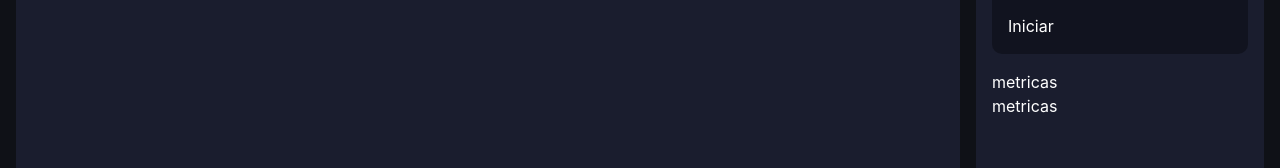
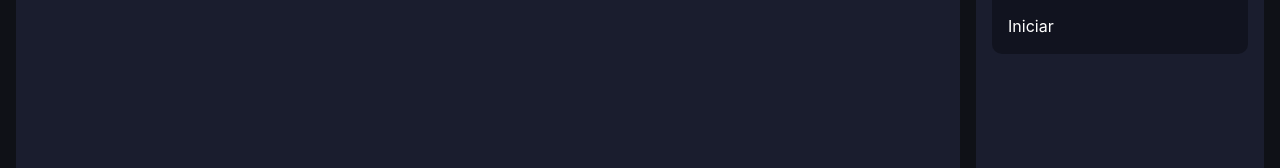
Before and after one commit to fcte-pi1/2026_1_PI1_Grupo02_Bruno, a React (Vite) app in the folder src/frontend/micromouse-dashborard/: page / in a window 1280 px wide. Shown: the part 270-438 px from the top of the page. Built offline with nearby package versions, Linux system fonts and the light colour scheme.

Commit message:
feat: adicionando componentes necessarios pra roteamento  de paginas  react

```diff
--- a/src/frontend/micromouse-dashborard/package.json
+++ b/src/frontend/micromouse-dashborard/package.json
@@ -12,7 +12,7 @@
   "dependencies": {
     "axios": "^1.16.1",
     "react": "^19.2.6",
-    "react-dom": "^19.2.6"
+    "react-router-dom": "^6.30.3"
   },
   "devDependencies": {
     "@eslint/js": "^10.0.1",
--- a/src/frontend/micromouse-dashborard/src/App.jsx
+++ b/src/frontend/micromouse-dashborard/src/App.jsx
@@ -1,61 +1,14 @@
-import {useState, useEffect, useRef} from 'react'
-import Navbar from './components/Navbar'
-import MazeCanvas from './components/MazeCanvas'
-import StatusPanel from './components/StatusPanel'
+import Dahsboard from "./pages/Dashboard.jsx";
+import Historico from "./pages/Historico.jsx";
+import {BrowserRouter, Route, Routes} from "react-router-dom";
 
-export default function App() {
-    const [faseAtual, setFaseAtual] = useState('Labirinto 01')
-    const [rodando, setRodando] = useState(false)
-    const [tempo, setTempo] = useState(0)
-    const [bateria, setBateria] = useState(100)
-    const [velocidade, setVelocidade] = useState(0)
-    const inicioRef = useRef(null)
-
-    useEffect(() => {
-        if (!rodando) return
-
-        // zera o tempo e marca denovo o inicio do cronometro
-
-        inicioRef.current = Date.now()
-        const intervalo = setInterval(() => {
-            setTempo(tempo => tempo + 10) // põe 10 milisegundo no tempo
-        }, 10) // a cada 10 milisegundo
-
-        return () => clearInterval(intervalo)// limpa o intervalo quando o componente for desmontado
-
-    }, [rodando])
-
+export default function App(){
     return (
-        <div style={{
-            backgroundColor: '#0f1117',
-            height: '100vh',
-            display: 'flex',
-            flexDirection: 'column',
-            color: 'white'
-        }}>
-            <Navbar faseAtual={faseAtual} onFaseChange={setFaseAtual}/>
-
-            <main style={{display: 'flex', flex: 1, gap: '1rem', padding: '1rem'}}>
-                <div style={{flex: 1, backgroundColor: '#1a1d2e', borderRadius: '12px', padding: '1rem'}}>
-                    <MazeCanvas fase={faseAtual}/>
-                    {/* passo a variavel faseAtual pra dentro de Maze canvas */}
-                </div>
-                <div style={{width: '288px', backgroundColor: '#1a1d2e', borderRadius: '12px', padding: '1rem'}}>
-                    <StatusPanel
-
-                        rodando={rodando} onRodando={setRodando}
-                        tempo={tempo} onTempo={setTempo}
-                        bateria={bateria} onBateria={setBateria}
-                        velocidade={velocidade} onVelocidade={setVelocidade}
-                        onToggle={() => {
-                            setRodando(r => !r)
-                        }}/>
-                </div>
-            </main>
-
-            <footer style={{textAlign: 'center', fontSize: '12px', color: '#6b7280', padding: '8px'}}>
-                MicroMouse
-            </footer>
-        </div>
+        <BrowserRouter>
+            <Routes>
+                <Route path="/" element={<Dahsboard/>}/>
+                <Route path="/historico" element={<Historico/>}/>
+            </Routes>
+        </BrowserRouter>
     )
 }
--- a/src/frontend/micromouse-dashborard/src/components/StatusPanel.jsx
+++ b/src/frontend/micromouse-dashborard/src/components/StatusPanel.jsx
@@ -54,8 +54,8 @@ export default function StatusPanel({
                             onToglle={onToggle} rodando={rodando}/>
             </div>
             <div id='metricas'>
-                <MetriCard titulo={'Bateria'} valor={bateria} onValor={onBateria} unidade={'%'}/>
-                <MetriCard titulo={'velocidade'} valor={velocidade} onValor={onVelocidade} unidade={'m/s'}/>
+                {/*<MetriCard titulo={'Bateria'} valor={bateria} onValor={onBateria} unidade={'%'}/>*/}
+                {/*<MetriCard titulo={'velocidade'} valor={velocidade} onValor={onVelocidade} unidade={'m/s'}/>*/}
             </div>
             <div id='resultado'>
 
--- a/src/frontend/micromouse-dashborard/src/pages/Dashboard.jsx
+++ b/src/frontend/micromouse-dashborard/src/pages/Dashboard.jsx
@@ -0,0 +1,61 @@
+import {useState, useEffect, useRef} from 'react'
+import Navbar from '../components/Navbar.jsx'
+import MazeCanvas from '../components/MazeCanvas'
+import StatusPanel from '../components/StatusPanel'
+
+export default function Dashboard() {
+    const [faseAtual, setFaseAtual] = useState('Labirinto 01')
+    const [rodando, setRodando] = useState(false)
+    const [tempo, setTempo] = useState(0)
+    const [bateria, setBateria] = useState(100)
+    const [velocidade, setVelocidade] = useState(0)
+    const inicioRef = useRef(null)
+
+    useEffect(() => {
+        if (!rodando) return
+
+        // zera o tempo e marca denovo o inicio do cronometro
+
+        inicioRef.current = Date.now()
+        const intervalo = setInterval(() => {
+            setTempo(tempo => tempo + 10) // põe 10 milisegundo no tempo
+        }, 10) // a cada 10 milisegundo
+
+        return () => clearInterval(intervalo)// limpa o intervalo quando o componente for desmontado
+
+    }, [rodando])
+
+    return (
+        <div style={{
+            backgroundColor: '#0f1117',
+            height: '100vh',
+            display: 'flex',
+            flexDirection: 'column',
+            color: 'white'
+        }}>
+            <Navbar faseAtual={faseAtual} onFaseChange={setFaseAtual}/>
+
+            <main style={{display: 'flex', flex: 1, gap: '1rem', padding: '1rem'}}>
+                <div style={{flex: 1, backgroundColor: '#1a1d2e', borderRadius: '12px', padding: '1rem'}}>
+                    <MazeCanvas fase={faseAtual}/>
+                    {/* passo a variavel faseAtual pra dentro de Maze canvas */}
+                </div>
+                <div style={{width: '288px', backgroundColor: '#1a1d2e', borderRadius: '12px', padding: '1rem'}}>
+                    <StatusPanel
+
+                        rodando={rodando} onRodando={setRodando}
+                        tempo={tempo} onTempo={setTempo}
+                        bateria={bateria} onBateria={setBateria}
+                        velocidade={velocidade} onVelocidade={setVelocidade}
+                        onToggle={() => {
+                            setRodando(r => !r)
+                        }}/>
+                </div>
+            </main>
+
+            <footer style={{textAlign: 'center', fontSize: '12px', color: '#6b7280', padding: '8px'}}>
+                MicroMouse
+            </footer>
+        </div>
+    )
+}
--- a/src/frontend/micromouse-dashborard/src/pages/Historico.jsx
+++ b/src/frontend/micromouse-dashborard/src/pages/Historico.jsx
@@ -0,0 +1,3 @@
+export default function Historico() {
+
+}
```
Also changed, not shown: 2 other files (tests, documents, lock files or other folders).
